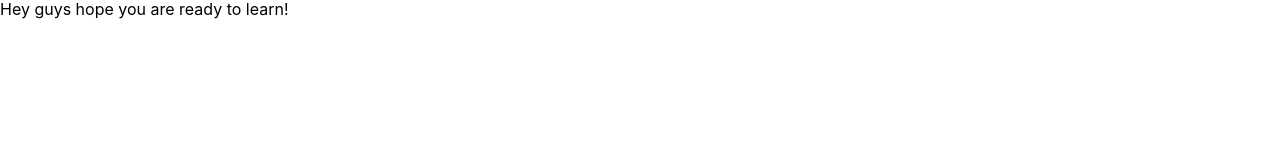
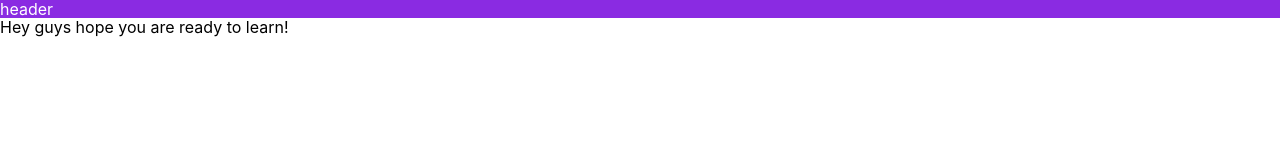
Before and after one commit to santimiq/agency-portoflio-example, a Gatsby site: page / in a window 1280 px wide. Built offline with nearby package versions, Linux system fonts and the light colour scheme; Gatsby itself is replaced by a stand-in of ours.

Commit message:
Adding Header and styled component

```diff
--- /dev/null
+++ b/src/components/Header.js
@@ -0,0 +1,15 @@
+import React from 'react'
+
+//styled components
+import { HeaderNav } from '../styles/HeaderStyles'
+
+
+const Header = () => {
+  return (
+    <HeaderNav>
+      header
+    </HeaderNav>
+  )
+}
+
+export default Header
--- a/src/components/layout.js
+++ b/src/components/layout.js
@@ -5,6 +5,9 @@ import { useStaticQuery, graphql } from "gatsby"
 //styled components
 import { createGlobalStyle, ThemeProvider } from 'styled-components'
 import { normalize } from 'styled-normalize'
+
+// Components
+import Header from './Header'
 
 const GlobalStyle = createGlobalStyle`
   ${ normalize }
@@ -49,6 +52,7 @@ const Layout = ({ children }) => {
   return (
     <ThemeProvider theme={lightTheme}>
       <GlobalStyle />
+      <Header />
       <main>{children}</main>
     </ThemeProvider>
   )
--- /dev/null
+++ b/src/styles/HeaderStyles.js
@@ -0,0 +1,6 @@
+import styled from 'styled-components'
+
+export const HeaderNav = styled.div`
+  background: blueviolet;
+  color: white;
+`
```
